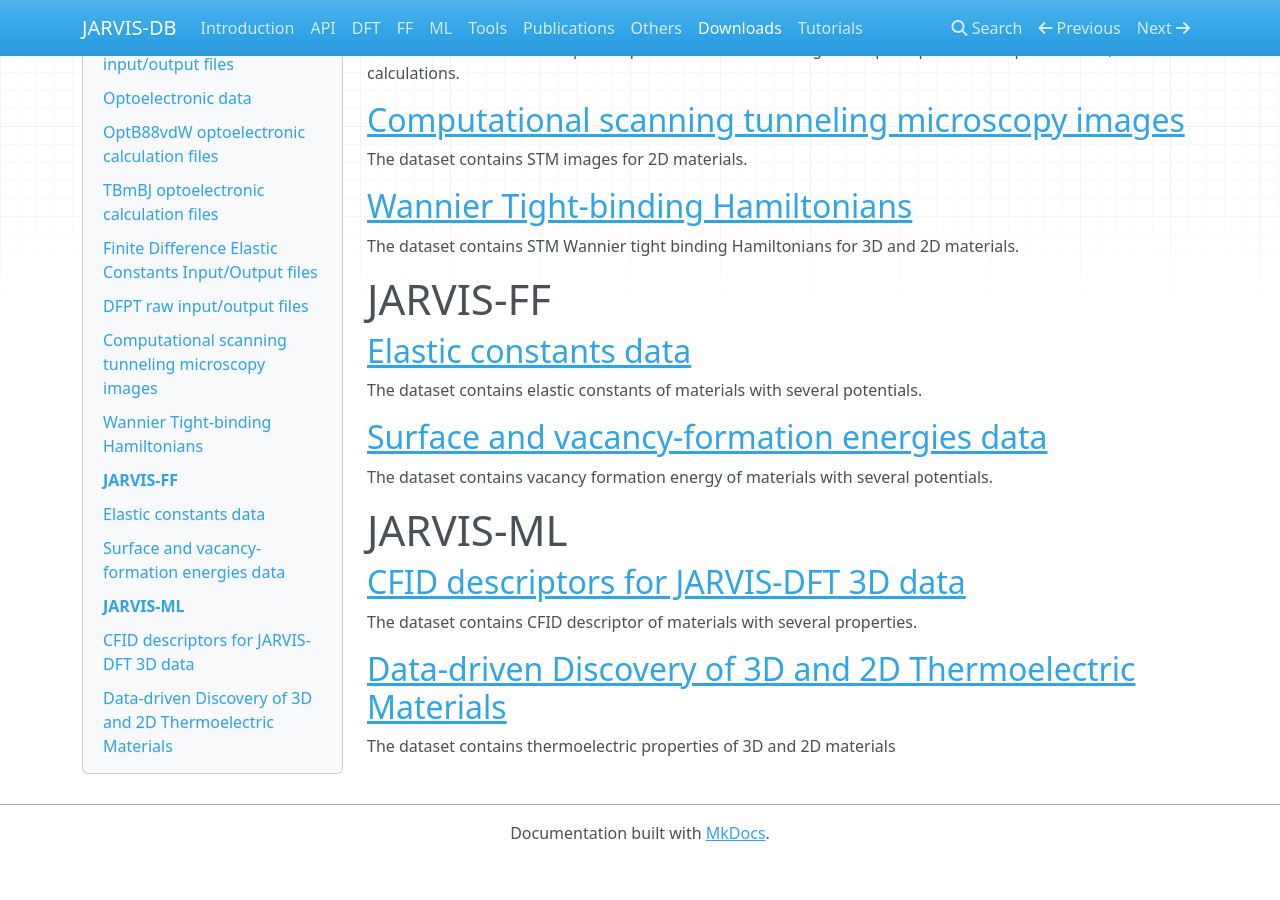
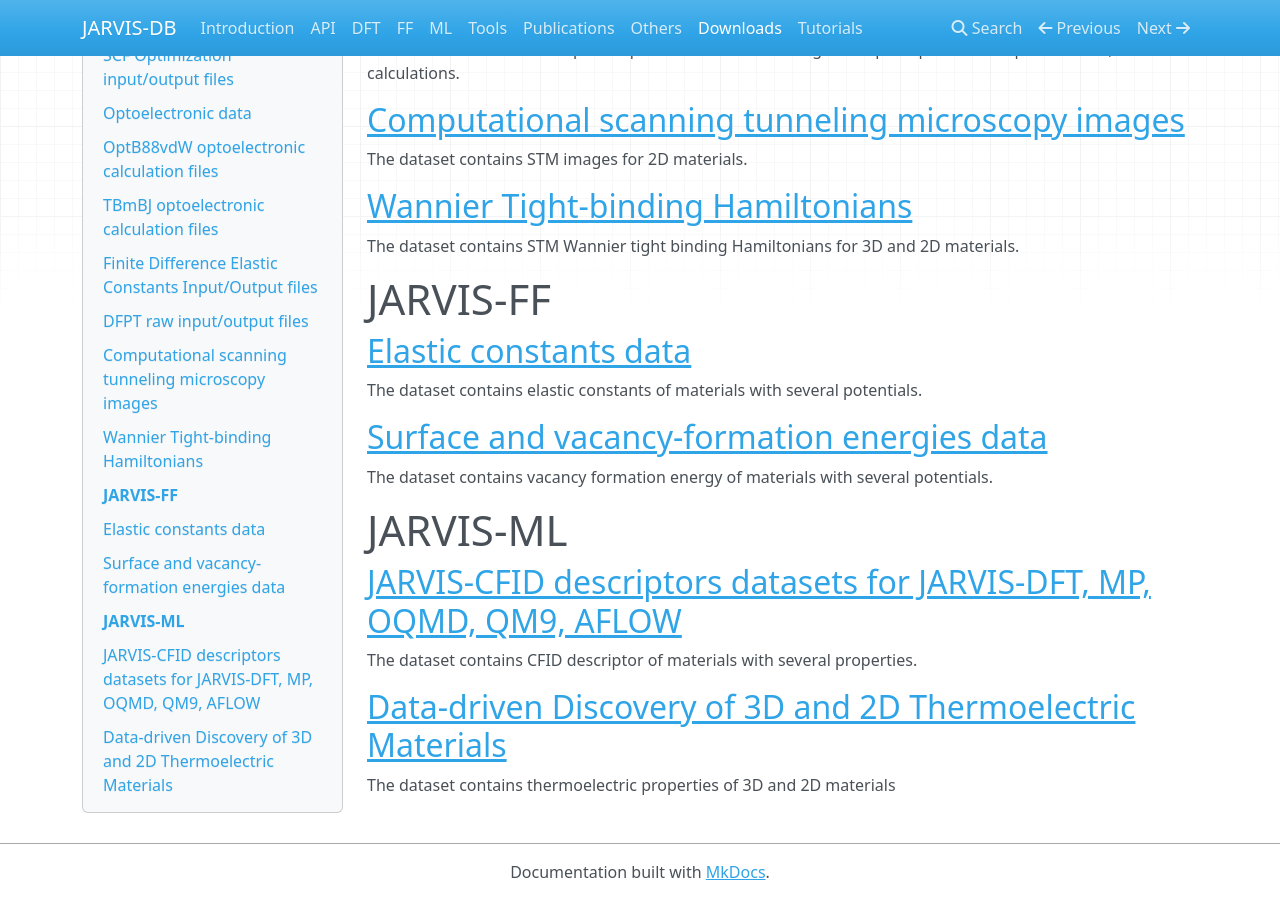
Before and after one commit to JARVIS-Materials-Design/dbdocs, an MkDocs documentation site: the page built from docs/thedownloads.md, in a window 1280 px wide and 900 px high, scrolled down 1095 px. Built offline with MkDocs 1.6.1, drawn with Linux system fonts in a browser that asks for light colours; nearby versions of some CDN libraries; before the commit the page ends 1956 px from its top, so only the background shows below that.

Commit message:
Update thedownloads.md

```diff
--- a/docs/thedownloads.md
+++ b/docs/thedownloads.md
@@ -42,7 +42,7 @@
 
 # JARVIS-ML
 
-## [CFID descriptors for JARVIS-DFT 3D data](https://doi.org/10.6084/m9.figshare.6870101)
+## [JARVIS-CFID descriptors datasets for JARVIS-DFT, MP, OQMD, QM9, AFLOW](https://figshare.com/projects/JARVIS-CFID-Descriptor_dataset/90383)
 The dataset contains CFID descriptor of materials with several properties.
 
 ## [Data-driven Discovery of 3D and 2D Thermoelectric Materials](https://figshare.com/articles/dataset/Data-driven_Discovery_of_3D_and_2D_Thermoelectric_Materials/12095658)
```
